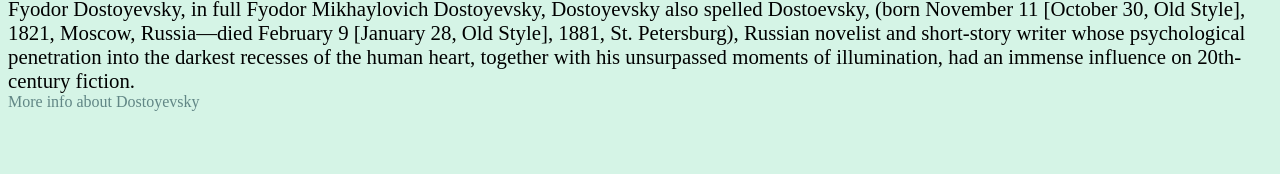
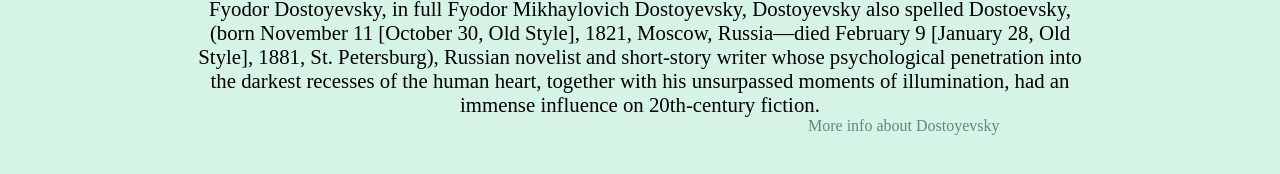
Before and after one commit to yawylnhly/page-fyodor, a plain HTML site: page index.html in a window 1280 px wide. Shown: the part 532-706 px from the top of the page. Drawn offline with Linux system fonts and the light colour scheme.

Commit message:
Update style.css

```diff
--- a/style.css
+++ b/style.css
@@ -7,7 +7,6 @@ img {
 
 h1 {
     color: #a2b9bc;
-
     text-align: center;
     font-size: 4em;
 }
@@ -21,9 +20,13 @@ body {background-color:#d5f4e6;}
 #tribute-info {
     font-size: 1.3em;
     color: #fefbd8);
+    max-width: 70%;
+    margin:auto;
+    text-align: center;
 }
 
 a {
     text-decoration: none;
     color:#618685;
+    margin-left: 50em;
 }
```
